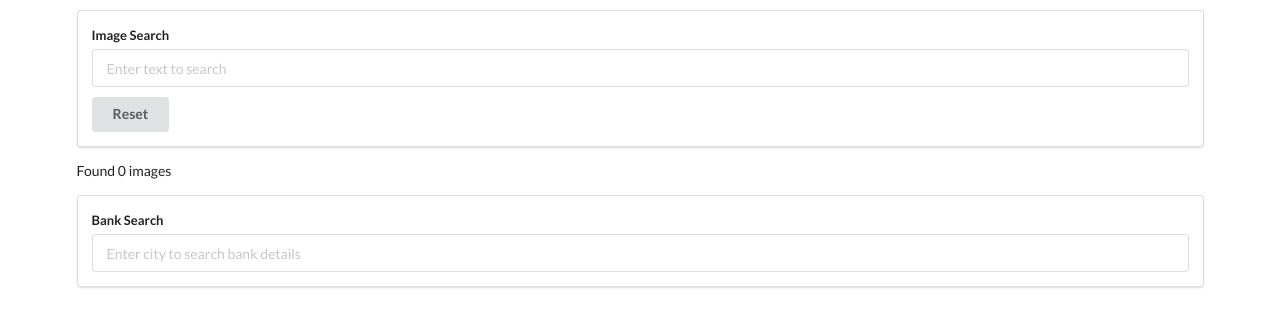
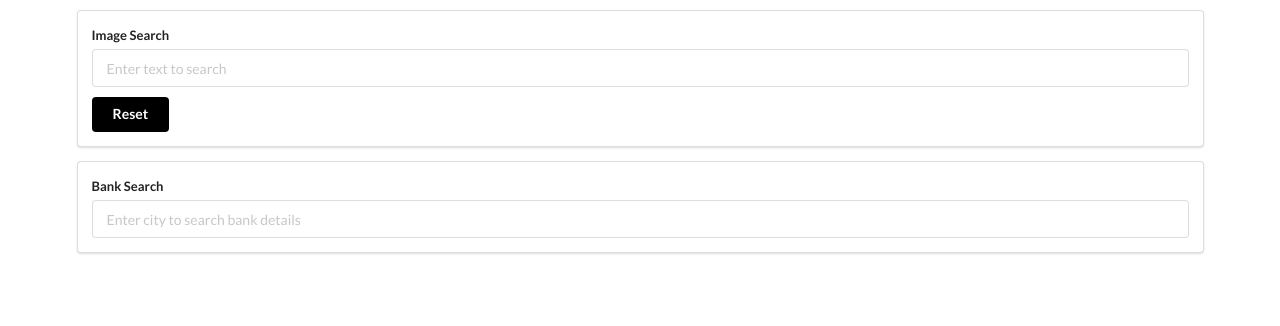
Before and after one commit to prashantyadav1397/React-Handling-User-Inputs, a React (Create React App) app: page / in a window 1280 px wide. Shown: the top 326 px of the page. Built offline with nearby package versions, Linux system fonts and the light colour scheme.

Commit message:
stashing

```diff
--- a/src/Components/App.js
+++ b/src/Components/App.js
@@ -11,6 +11,9 @@ class App extends React.Component {
   state = { images: [], branches: [] };
   // method for getting a callback from the child to pass the data up the hierarchy
   onSearchSubmit = async (term) => {
+    if (term === "") {
+      this.setState({ images: [] });
+    } else {
       // console.log(term);
       // Calling axios directly
       // const response = await unsplash.get("https://api.unsplash.com/search/photos", {
@@ -32,6 +35,7 @@ class App extends React.Component {
       // User can use either .then for a callback to return a promise or use async await to get the results
       console.log(response.data.results);
       this.setState({ images: response.data.results });
+    }
   };
 
   onSearchBankSubmit = async (cityName) => {
@@ -46,7 +50,6 @@ class App extends React.Component {
     return (
       <div className="ui container" style={{ marginTop: "10px" }}>
         <SearchBar onSubmit={this.onSearchSubmit} />
-        Found {this.state.images.length} images
         <ImageList images={this.state.images} />
         <SearchBank onSubmit={this.onSearchBankSubmit} />
         <BanksList branches={this.state.branches} />
--- a/src/Components/SearchBar.js
+++ b/src/Components/SearchBar.js
@@ -61,8 +61,10 @@ class SearchBar extends React.Component {
               type="button"
               className="ui button"
               style={{
-                "padding-top": "10px",
-                "margin-top": "10px",
+                backgroundColor: "black",
+                color: "white",
+                paddingTop: "10px",
+                marginTop: "10px",
               }}
               onClick={(e) => {
                 this.setState({ term: "" });
```
Lines whose indentation alone changed are shown as unchanged.
